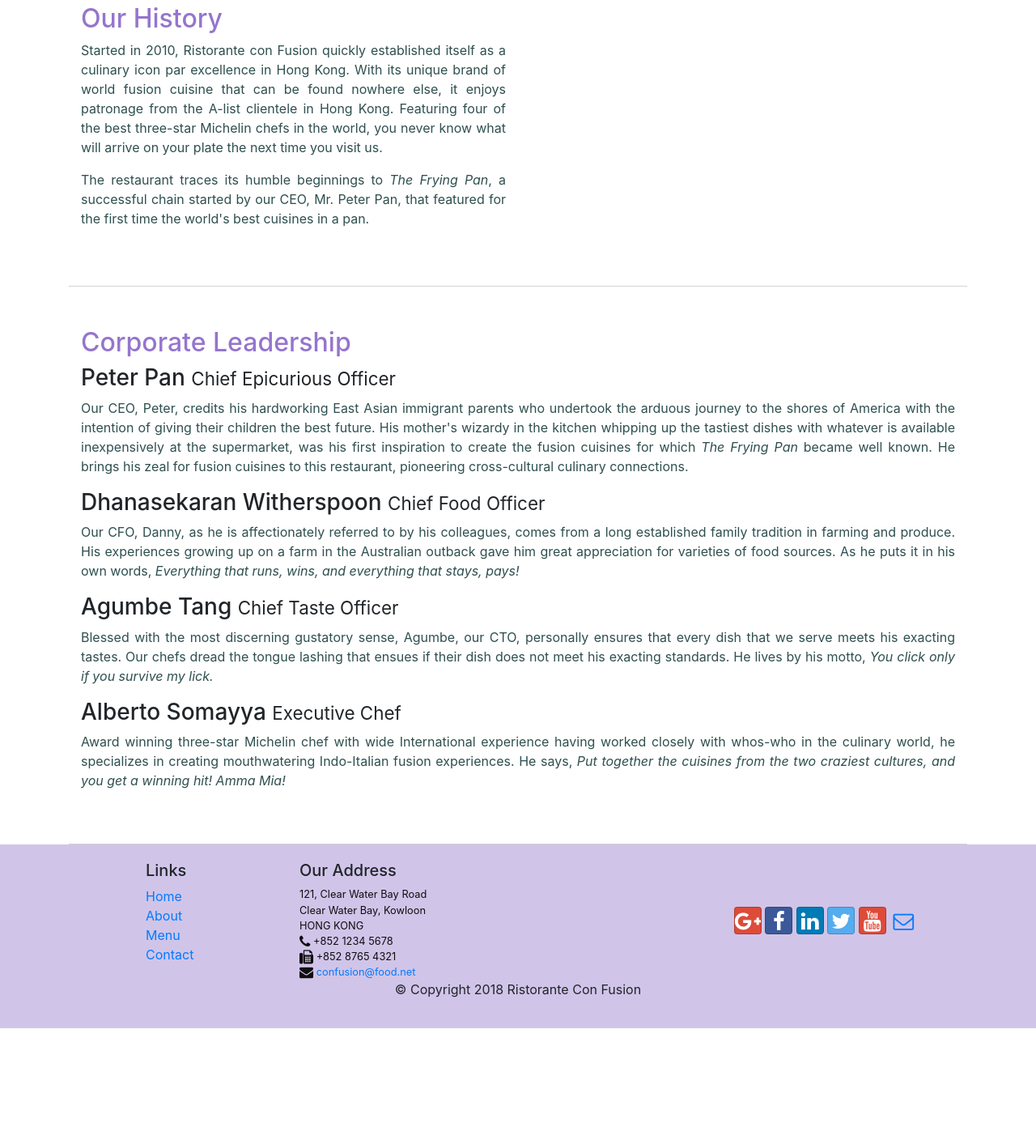
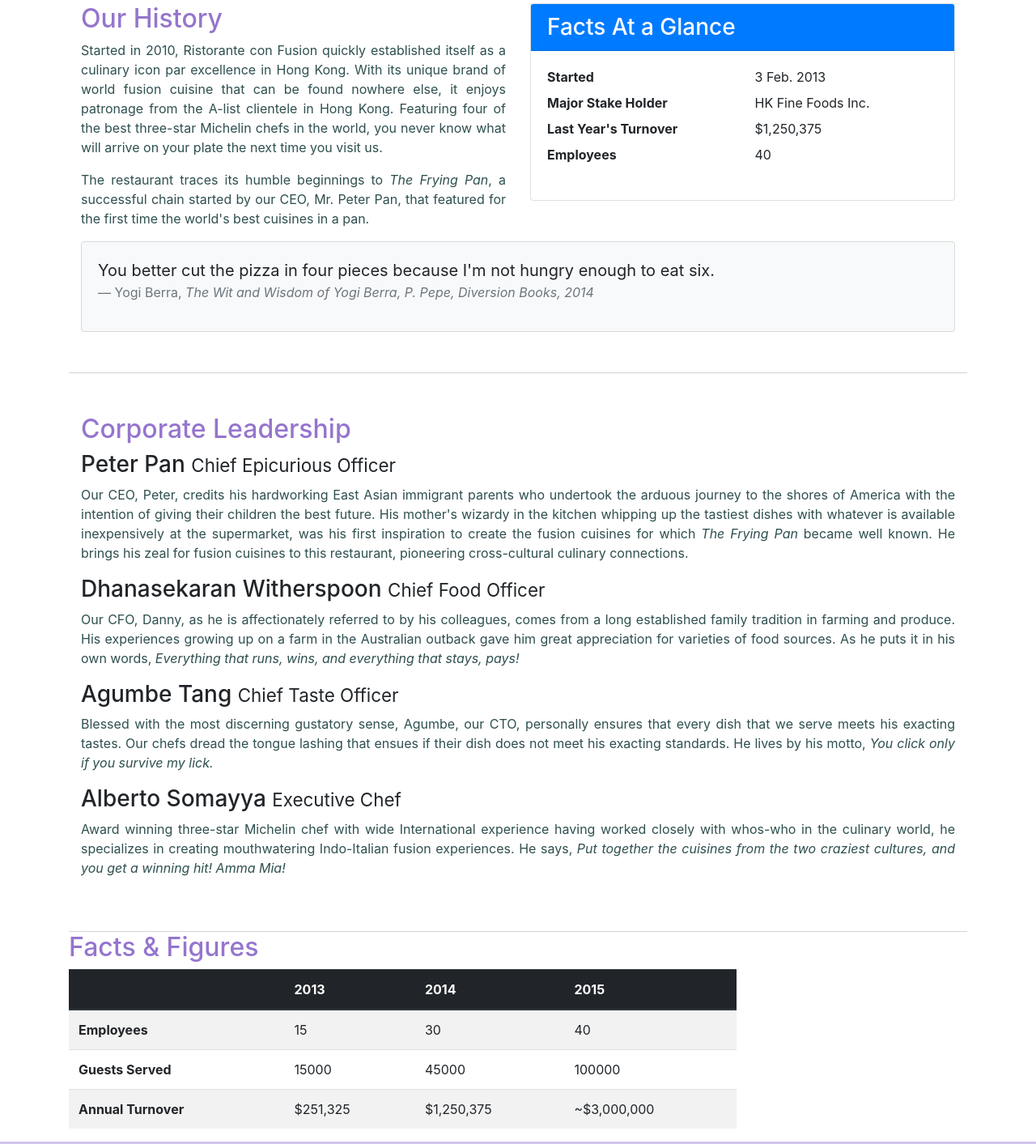
Before and after one commit to RahtonhnhakeTon/Ristorante-Con-Fusion, a website: page aboutus.html in a window 1280 px wide. Shown: the part 529-1942 px from the top of the page at 81% size. Before the commit the page ends 1799 px from the top, so only its background shows below. Drawn offline with nearby package versions, Linux system fonts and the light colour scheme.

Commit message:
added tables and cards in about us

```diff
--- a/aboutus.html
+++ b/aboutus.html
@@ -63,7 +63,34 @@
                 <p class="content">Started in 2010, Ristorante con Fusion quickly established itself as a culinary icon par excellence in Hong Kong. With its unique brand of world fusion cuisine that can be found nowhere else, it enjoys patronage from the A-list clientele in Hong Kong.  Featuring four of the best three-star Michelin chefs in the world, you never know what will arrive on your plate the next time you visit us.</p>
                 <p class="content">The restaurant traces its humble beginnings to <em>The Frying Pan</em>, a successful chain started by our CEO, Mr. Peter Pan, that featured for the first time the world's best cuisines in a pan.</p>
             </div>
-            <div class="col-auto">
+            <div class="col-sm">
+                <div class="card">
+                    <h3 class="card-header bg-primary text-white">Facts At a Glance</h3>
+                    <div class="card-body">
+                        <dl class="row">
+                            <dt class="col-6">Started</dt>
+                            <dd class="col-6">3 Feb. 2013</dd>
+                            <dt class="col-6">Major Stake Holder</dt>
+                            <dd class="col-6">HK Fine Foods Inc.</dd>
+                            <dt class="col-6">Last Year's Turnover</dt>
+                            <dd class="col-6">$1,250,375</dd>
+                            <dt class="col-6">Employees</dt>
+                            <dd class="col-6">40</dd>
+                        </dl>
+                    </div>
+                </div>
+            </div>
+            <div class="col-12">
+                <div class="card card-body bg-light">
+                    <blockquote class="blockquote">
+                        <p class="mb-0">You better cut the pizza in four pieces because
+                            I'm not hungry enough to eat six.</p>
+                        <footer class="blockquote-footer">Yogi Berra,
+                            <cite title="Source Title">The Wit and Wisdom of Yogi Berra,
+                            P. Pepe, Diversion Books, 2014</cite>
+                        </footer>
+                    </blockquote>
+                </div>
             </div>
         </div>
 
@@ -82,6 +109,42 @@
             </div>
        </div>
 
+       <div class="row rowc-content">
+           <div class="col-12 col-sm-9">
+               <h2 class="title">Facts & Figures</h2>
+               <table class="table table-striped">
+                    <thead class="thead-dark">
+                        <tr>
+                            <th>&nbsp;</th>
+                            <th>2013</th>
+                            <th>2014</th>
+                            <th>2015</th>
+                        </tr>
+                    </thead>
+                    <tbody>
+                        <tr>
+                            <th>Employees</th>
+                            <td>15</td>
+                            <td>30</td>
+                            <td>40</td>
+                        </tr>
+                        <tr>
+                            <th>Guests Served</th>
+                            <td>15000</td>
+                            <td>45000</td>
+                            <td>100000</td>
+                        </tr>
+                        <tr>
+                            <th>Annual Turnover</th>
+                            <td>$251,325</td>
+                            <td>$1,250,375</td>
+                            <td>~$3,000,000</td>
+                        </tr>
+                    </tbody>
+               </table>
+           </div>
+
+       </div>
     </div>
 
     <footer class="footer">
```
